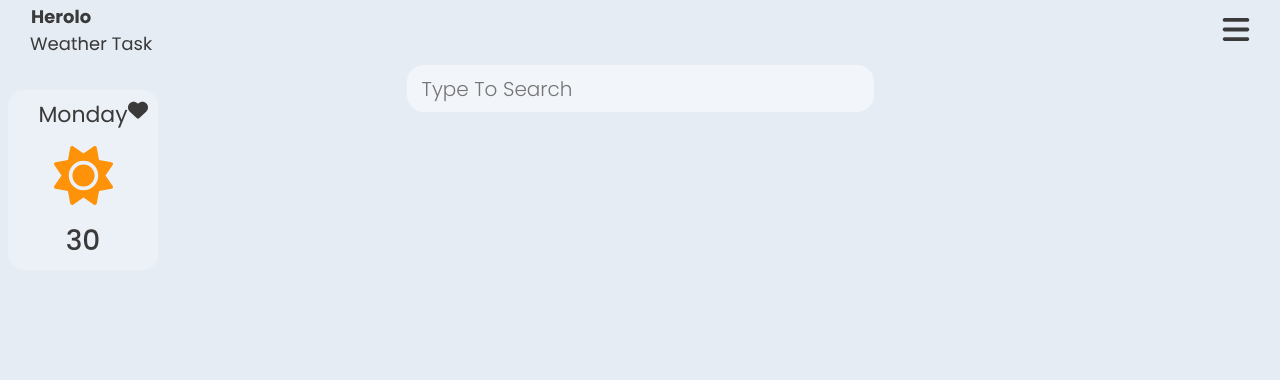
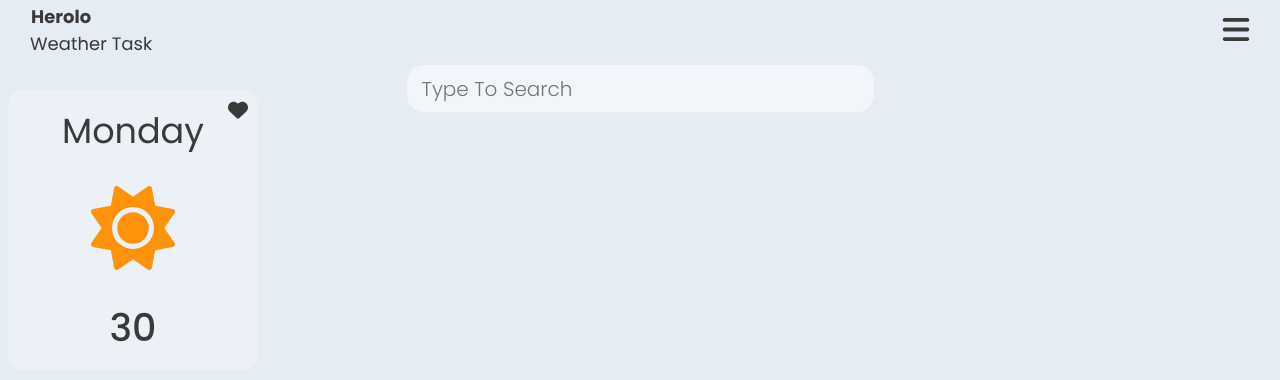
Before and after one commit to AlisaZil/Alisa-Zilberman-06-02-24, an Angular app: page / in a window 1280 px wide. Shown: the top 380 px of the page. Built offline with nearby package versions, Linux system fonts and the light colour scheme.

Commit message:
add(large size)

```diff
--- a/src/app/app.component.html
+++ b/src/app/app.component.html
@@ -31,6 +31,6 @@
 </div>
 
 <weather-card class="we"
-[card]="{ name: 'Monday', icon: 'sun', temp: 30, isFave:true, isClickble:true }">
+[card]="{ name: 'Monday', icon: 'sun', temp: 30, isFave:true, isClickble:true, size:'large' }">
 
 </weather-card>
--- a/src/app/weather-card/weather-card.component.html
+++ b/src/app/weather-card/weather-card.component.html
@@ -1,10 +1,10 @@
-<div class="card {{card.isClickble?'clickble':''}}" *ngIf="card">
+<div class="card {{card.isClickble?'clickble':''}} {{card.size}}" *ngIf="card">
 
     <div *ngIf="card.isFave" class="heart-icon">
         <img src="../../assets/icons/heart.svg" alt="heart">
     </div>
 
-    <p class="day">{{card.name}}</p>
+    <p class="name">{{card.name}}</p>
     <img src="../../assets/icons/{{card.icon}}.svg" alt="weather-icon" class="weather-icon">
     <p class="temp">{{card.temp}}</p>
 
--- a/src/app/weather-card/weather-card.component.scss
+++ b/src/app/weather-card/weather-card.component.scss
@@ -12,7 +12,7 @@
     align-items: center;
     justify-content: space-around;
 
-    .day{
+    .name{
         font-size: 22px;
     }
 
@@ -30,6 +30,26 @@
     }
 }
 
+.large{
+    width: 14vw;
+    height: 30vh;
+    min-width: 250px;
+    min-height: 280px;
+
+    .name{
+        font-size: 35px;
+    }
+
+    .temp{
+        font-size: 38px;
+    }
+
+    .weather-icon{
+        object-fit: cover;
+        height: 30%;
+    }
+}
+
 .clickble{
     cursor: pointer;
 }
--- a/src/app/weather-card/weather-card.component.ts
+++ b/src/app/weather-card/weather-card.component.ts
@@ -8,7 +8,7 @@ import { Component, EventEmitter, Input, Output } from '@angular/core';
 
 export class WeatherCardComponent {
 
-  @Input() card?: { name: string, icon: string, temp: string | number, isFave?: boolean, isClickble?: boolean };
+  @Input() card?: { name: string, icon: string, temp: string | number, size:'small'|'large', isFave?: boolean, isClickble?: boolean };
   @Output() cardClick = new EventEmitter<string>();
 
   handleCardClick(name:string) {
```
